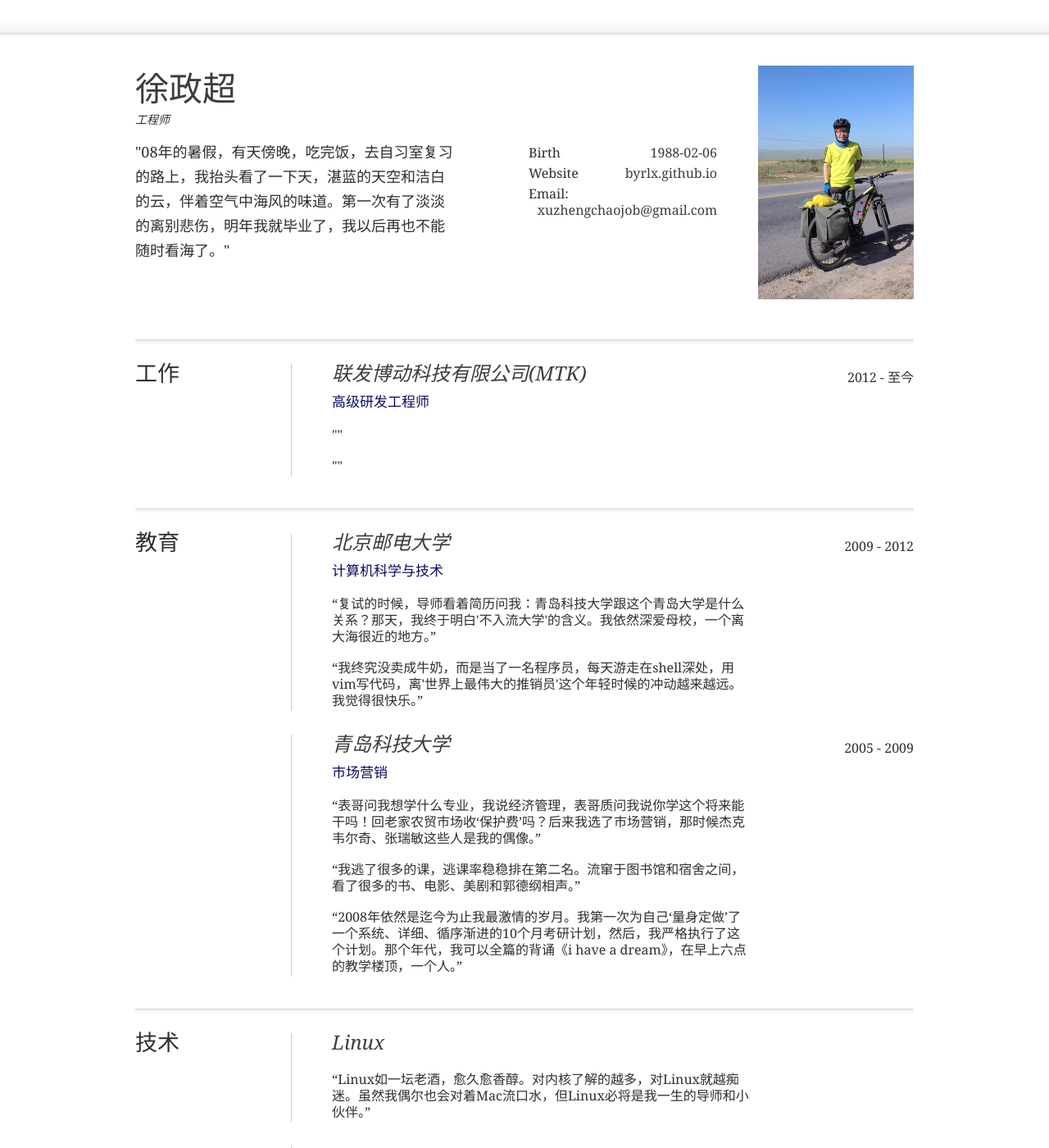
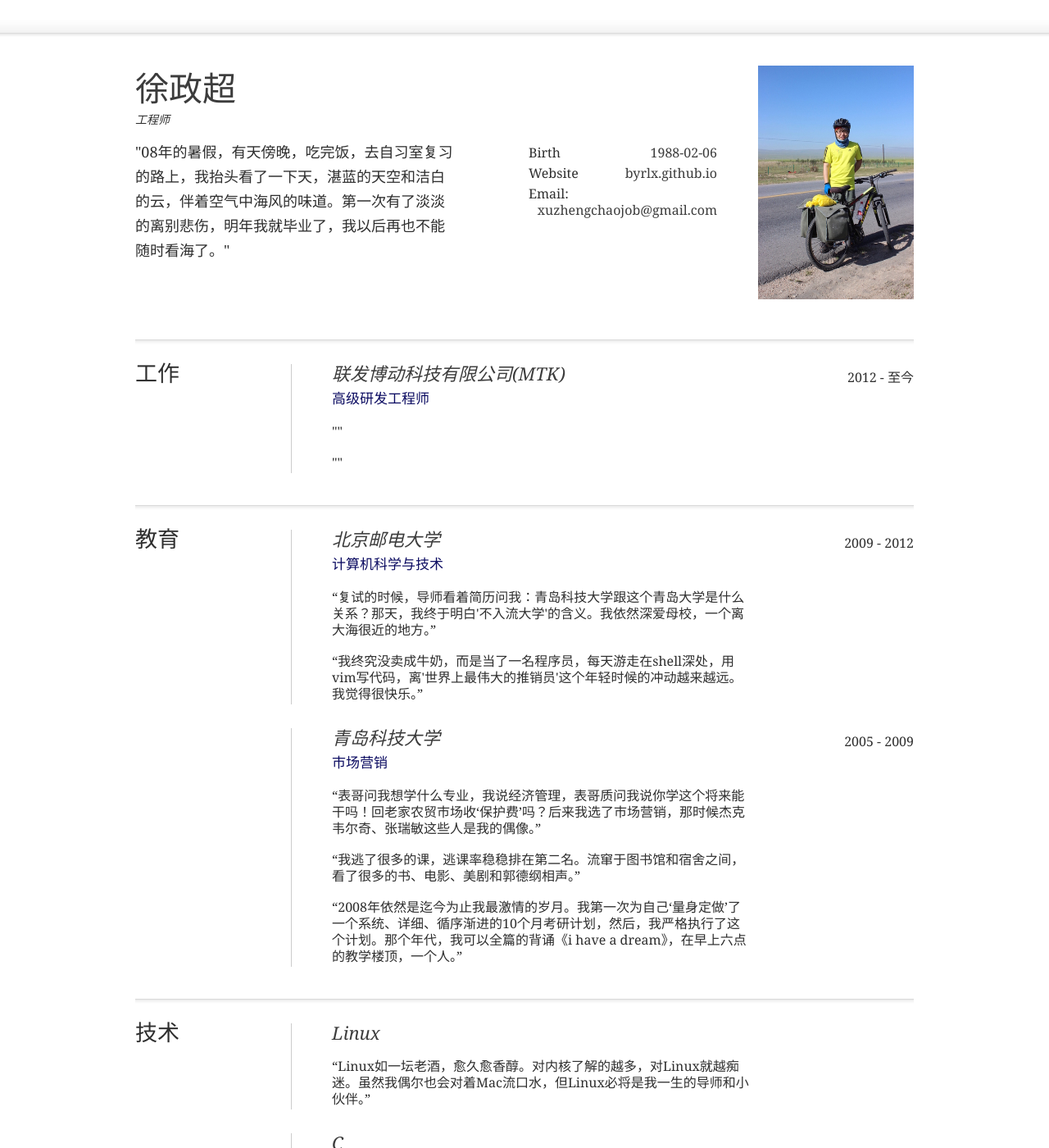
Before and after one commit to byrlx/byrlx.github.io, a Jekyll site: the page aboutme/index.html, which Jekyll copies as it is, in a window 1280 px wide and 1400 px high. Shown: the whole window at 82% size. Built offline with Jekyll 4.4.1, drawn with Linux system fonts in a browser that asks for light colours; nearby versions of some CDN libraries; Markdown is read by kramdown in place of the engine named in the settings.

Commit message:
“update”

```diff
--- a/aboutme/css/main.css
+++ b/aboutme/css/main.css
@@ -34,8 +34,8 @@ h2 {
 }
 
 h3 {
-  font-size: 24px;
-  line-height: 30px;
+  font-size: 22px;
+  line-height: 25px;
   font-weight: normal;
   font-style: normal;
   color: #3c3c3c;
@@ -209,7 +209,7 @@ a:link:hover, a:visited:hover {
 
 .section h3 {
   line-height: 22px;
-  margin-bottom: 24px;
+  margin-bottom: 20px;
   font-style: italic;
 }
 
```
